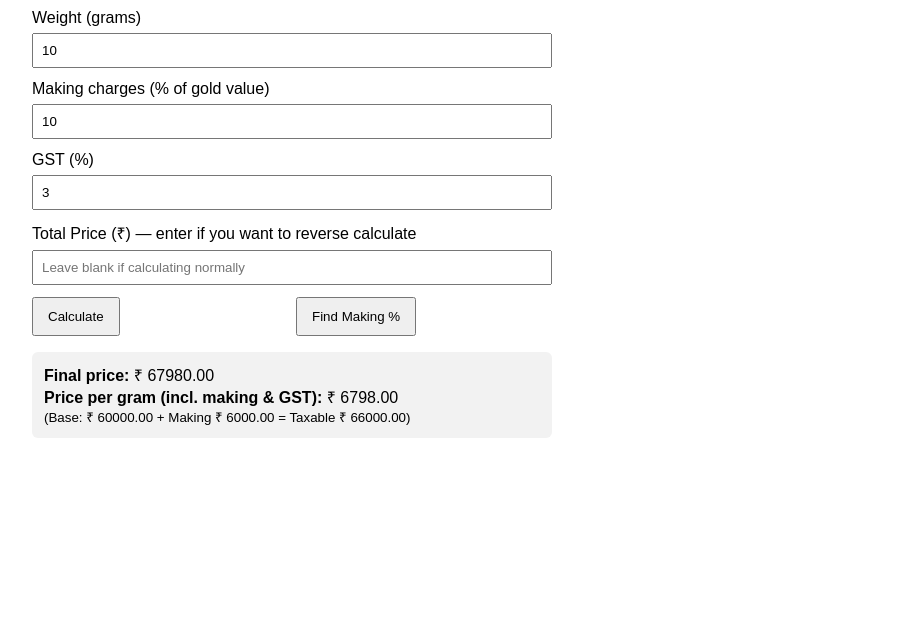
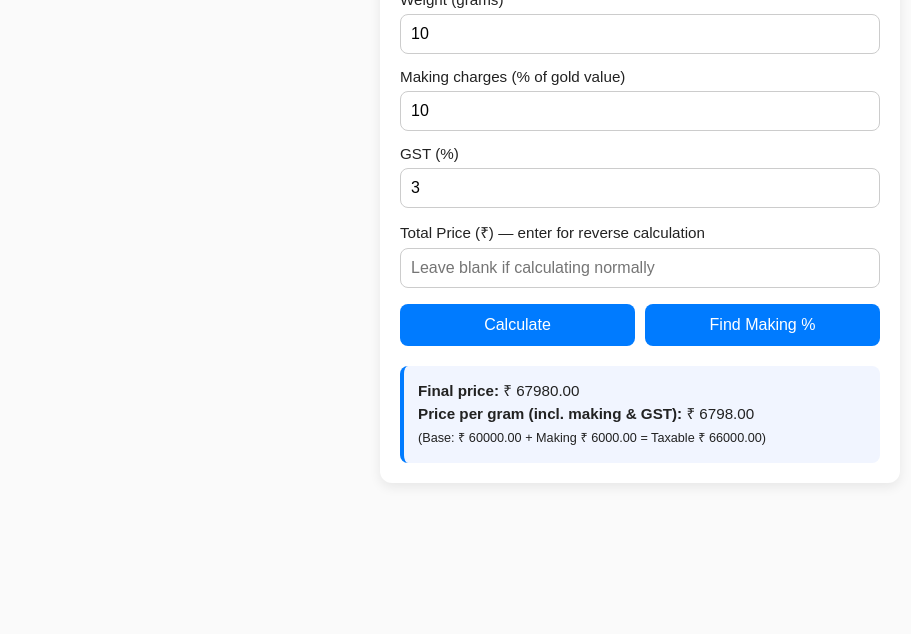
Before and after one commit to deepak003235/calculate-price, a plain HTML site: page index.html in a window 1280 px wide. Shown: the part 166-800 px from the top of the page, without its empty margins (0-911 px from the left). Drawn offline with Linux system fonts and the light colour scheme.

Commit message:
Update index.html

```diff
--- a/index.html
+++ b/index.html
@@ -2,19 +2,85 @@
 <html lang="en">
 <head>
   <meta charset="utf-8" />
+  <meta name="viewport" content="width=device-width,initial-scale=1" />
   <title>Gold Price Calculator</title>
   <style>
-    body { font-family: Arial, sans-serif; padding: 24px; max-width:520px; }
-    label { display:block; margin-top:12px; }
-    input { width:100%; padding:8px; box-sizing:border-box; margin-top:6px; }
-    .row { display:flex; gap:8px; }
-    .row > div { flex:1; }
-    button { margin-top:12px; padding:10px 14px; cursor:pointer; }
-    .result { margin-top:16px; padding:12px; background:#f2f2f2; border-radius:6px; }
+    body {
+      font-family: Arial, sans-serif;
+      margin: 0;
+      padding: 16px;
+      background: #fafafa;
+      color: #222;
+    }
+    .container {
+      max-width: 480px;
+      margin: auto;
+      background: #fff;
+      padding: 20px;
+      border-radius: 12px;
+      box-shadow: 0 4px 12px rgba(0,0,0,0.08);
+    }
+    h2 {
+      margin-top: 0;
+      text-align: center;
+      font-size: 1.3rem;
+      color: #444;
+    }
+    label {
+      display: block;
+      margin-top: 14px;
+      font-size: 0.95rem;
+      font-weight: 500;
+    }
+    input {
+      width: 100%;
+      padding: 10px;
+      margin-top: 6px;
+      border: 1px solid #ccc;
+      border-radius: 8px;
+      font-size: 1rem;
+      box-sizing: border-box;
+    }
+    .row {
+      display: flex;
+      flex-wrap: wrap;
+      gap: 10px;
+      margin-top: 16px;
+    }
+    .row button {
+      flex: 1 1 45%;
+      padding: 12px;
+      font-size: 1rem;
+      border: none;
+      border-radius: 8px;
+      background: #007bff;
+      color: white;
+      cursor: pointer;
+      transition: background 0.2s;
+    }
+    .row button:hover {
+      background: #0056c9;
+    }
+    .result {
+      margin-top: 20px;
+      padding: 14px;
+      background: #f1f5ff;
+      border-left: 4px solid #007bff;
+      border-radius: 8px;
+      font-size: 0.95rem;
+      line-height: 1.5;
+    }
+    @media(max-width: 480px) {
+      body { padding: 10px; }
+      .container { padding: 16px; }
+      h2 { font-size: 1.1rem; }
+      input { font-size: 0.95rem; }
+      .row button { flex: 1 1 100%; }
+    }
   </style>
 </head>
 <body>
-
+  <div class="container">
     <h2>Gold Price Calculator</h2>
 
     <label>Gold price (₹ per gram)
@@ -33,18 +99,19 @@
       <input id="gst" type="number" step="0.01" value="3">
     </label>
 
-  <label>Total Price (₹) — enter if you want to reverse calculate
+    <label>Total Price (₹) — enter for reverse calculation
       <input id="total" type="number" step="0.01" placeholder="Leave blank if calculating normally">
     </label>
 
     <div class="row">
-    <div><button id="calc">Calculate</button></div>
-    <div><button id="reverse">Find Making %</button></div>
+      <button id="calc">Calculate</button>
+      <button id="reverse">Find Making %</button>
     </div>
 
     <div class="result" id="result">
       Final price: — <br>
       Price per gram (incl. GST): —
+    </div>
   </div>
 
   <script>
@@ -78,13 +145,8 @@
         return;
       }
 
-      // Remove GST first
       const taxable = total / (1 + gst / 100);
-
-      // Find making charges value
       const makingValue = taxable - base;
-
-      // Convert to %
       const makingPercent = (makingValue / base) * 100;
 
       document.getElementById('making').value = makingPercent.toFixed(2);
@@ -99,7 +161,6 @@
     document.getElementById('calc').addEventListener('click', calcFinal);
     document.getElementById('reverse').addEventListener('click', reverseCalc);
 
-    // Auto update while typing (optional)
     ['price','weight','making','gst'].forEach(id =>
       document.getElementById(id).addEventListener('input', calcFinal)
     );
```
Lines whose indentation alone changed are shown as unchanged.
